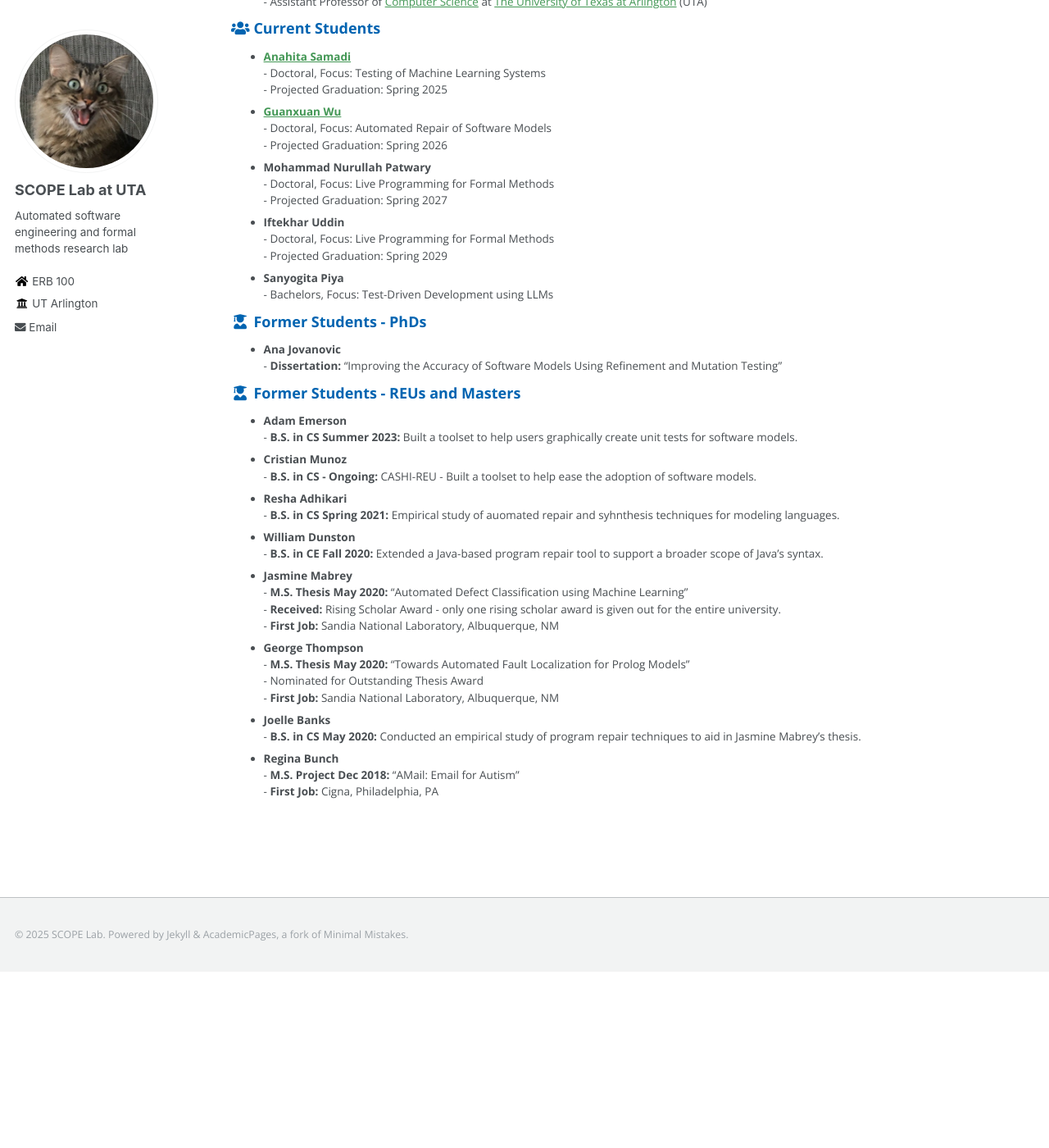
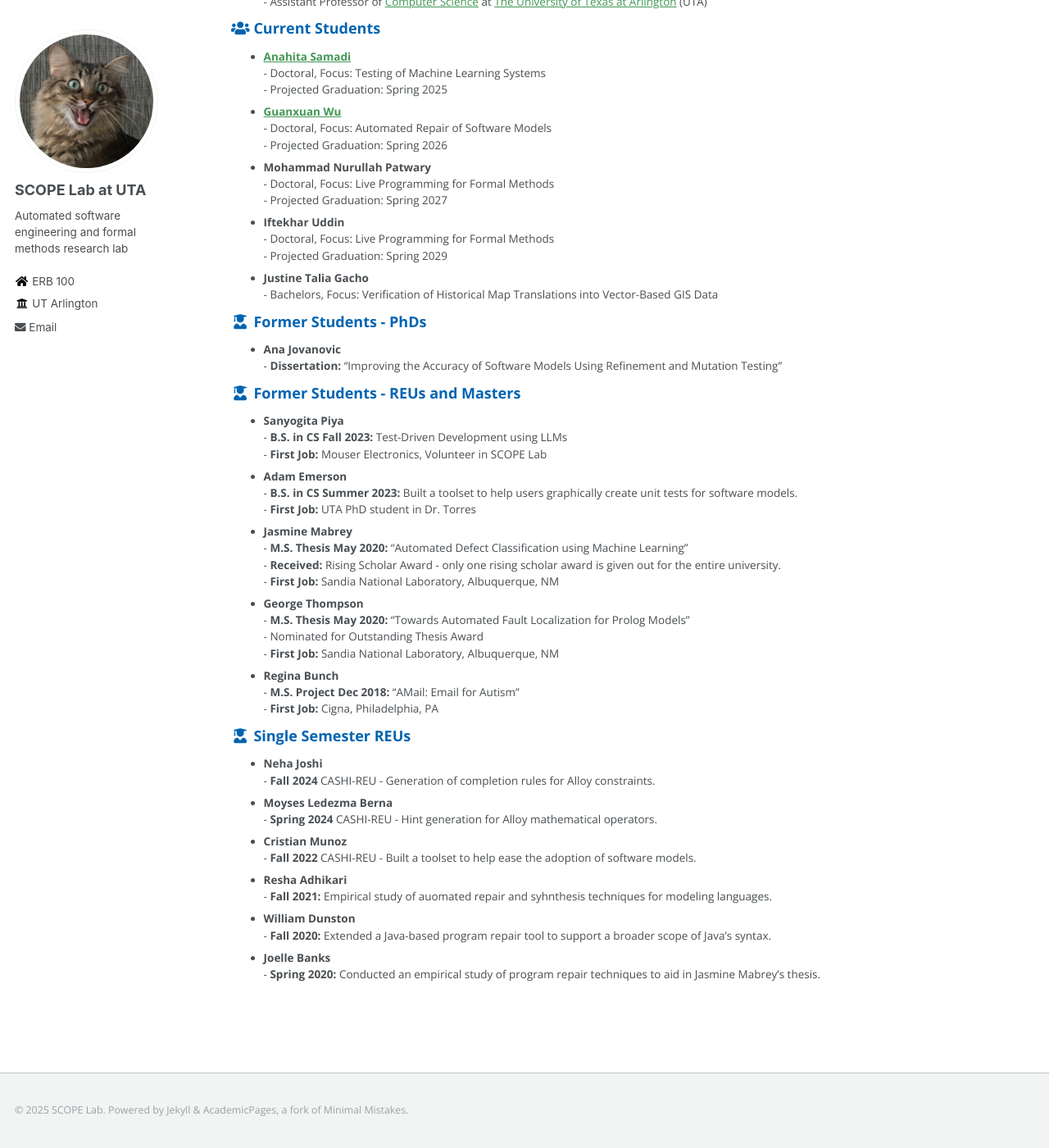
Before and after one commit to SCOPELabUTA/SCOPELabUTA.github.io, a Jekyll site: the page built from _pages/people.md, in a window 1280 px wide and 1400 px high, scrolled down 214 px. Shown: the whole window at 82% size. Built offline with Jekyll 4.4.1, drawn with Linux system fonts in a browser that asks for light colours.

Commit message:
Update people.md

```diff
--- a/_pages/people.md
+++ b/_pages/people.md
@@ -12,17 +12,22 @@ author_profile: true
 * **[Guanxuan Wu](https://555.is/)** <br> - Doctoral, Focus: Automated Repair of Software Models <br> - Projected Graduation: Spring 2026
 * **Mohammad Nurullah Patwary** <br> - Doctoral, Focus: Live Programming for Formal Methods <br> - Projected Graduation: Spring 2027
 * **Iftekhar Uddin** <br> - Doctoral, Focus: Live Programming for Formal Methods <br> - Projected Graduation: Spring 2029
-* **Sanyogita Piya** <br> - Bachelors, Focus: Test-Driven Development using LLMs
+* **Justine Talia Gacho** <br> - Bachelors, Focus: Verification of Historical Map Translations into Vector-Based GIS Data
 
 ### <i class="fa fa-fw fa-user-graduate" aria-hidden="true"></i> Former Students - PhDs
 * **Ana Jovanovic** <br> - **Dissertation:** "Improving the Accuracy of Software Models Using Refinement and Mutation Testing"
 
 ### <i class="fa fa-fw fa-user-graduate" aria-hidden="true"></i> Former Students - REUs and Masters
-* **Adam Emerson** <br> - **B.S. in CS Summer 2023:** Built a toolset to help users graphically create unit tests for software models.
-* **Cristian Munoz** <br> - **B.S. in CS - Ongoing:** CASHI-REU - Built a toolset to help ease the adoption of software models.
-* **Resha Adhikari** <br> - **B.S. in CS Spring 2021:** Empirical study of auomated repair and syhnthesis techniques for modeling languages.
-* **William Dunston** <br> - **B.S. in CE Fall 2020:** Extended a Java-based program repair tool to support a broader scope of Java's syntax.
+* **Sanyogita Piya** <br> - **B.S. in CS Fall 2023:** Test-Driven Development using LLMs <br> - **First Job:** Mouser Electronics, Volunteer in SCOPE Lab
+* **Adam Emerson** <br> - **B.S. in CS Summer 2023:** Built a toolset to help users graphically create unit tests for software models.  <br> - **First Job:** UTA PhD student in Dr. Torres
 * **Jasmine Mabrey** <br> - **M.S. Thesis May 2020:** "Automated Defect Classification using Machine Learning" <br> - **Received:** Rising Scholar Award - only one rising scholar award is given out for the entire university. <br> - **First Job:** Sandia National Laboratory, Albuquerque, NM
 * **George Thompson** <br> - **M.S. Thesis May 2020:** "Towards Automated Fault Localization for Prolog Models" <br> - Nominated for Outstanding Thesis Award <br> - **First Job:** Sandia National Laboratory, Albuquerque, NM
-* **Joelle Banks** <br> - **B.S. in CS May 2020:** Conducted an empirical study of program repair techniques to aid in Jasmine Mabrey's thesis.
 * **Regina Bunch** <br> - **M.S. Project Dec 2018:** "AMail: Email for Autism" <br> - **First Job:** Cigna, Philadelphia, PA
+
+### <i class="fa fa-fw fa-user-graduate" aria-hidden="true"></i> Single Semester REUs
+* **Neha Joshi** <br> - **Fall 2024** CASHI-REU - Generation of completion rules for Alloy constraints.
+* **Moyses Ledezma Berna** <br> - **Spring 2024** CASHI-REU - Hint generation for Alloy mathematical operators.
+* **Cristian Munoz** <br> - **Fall 2022** CASHI-REU - Built a toolset to help ease the adoption of software models.
+* **Resha Adhikari** <br> - **Fall 2021:** Empirical study of auomated repair and syhnthesis techniques for modeling languages.
+* **William Dunston** <br> - **Fall 2020:** Extended a Java-based program repair tool to support a broader scope of Java's syntax.
+* **Joelle Banks** <br> - **Spring 2020:** Conducted an empirical study of program repair techniques to aid in Jasmine Mabrey's thesis.
```
